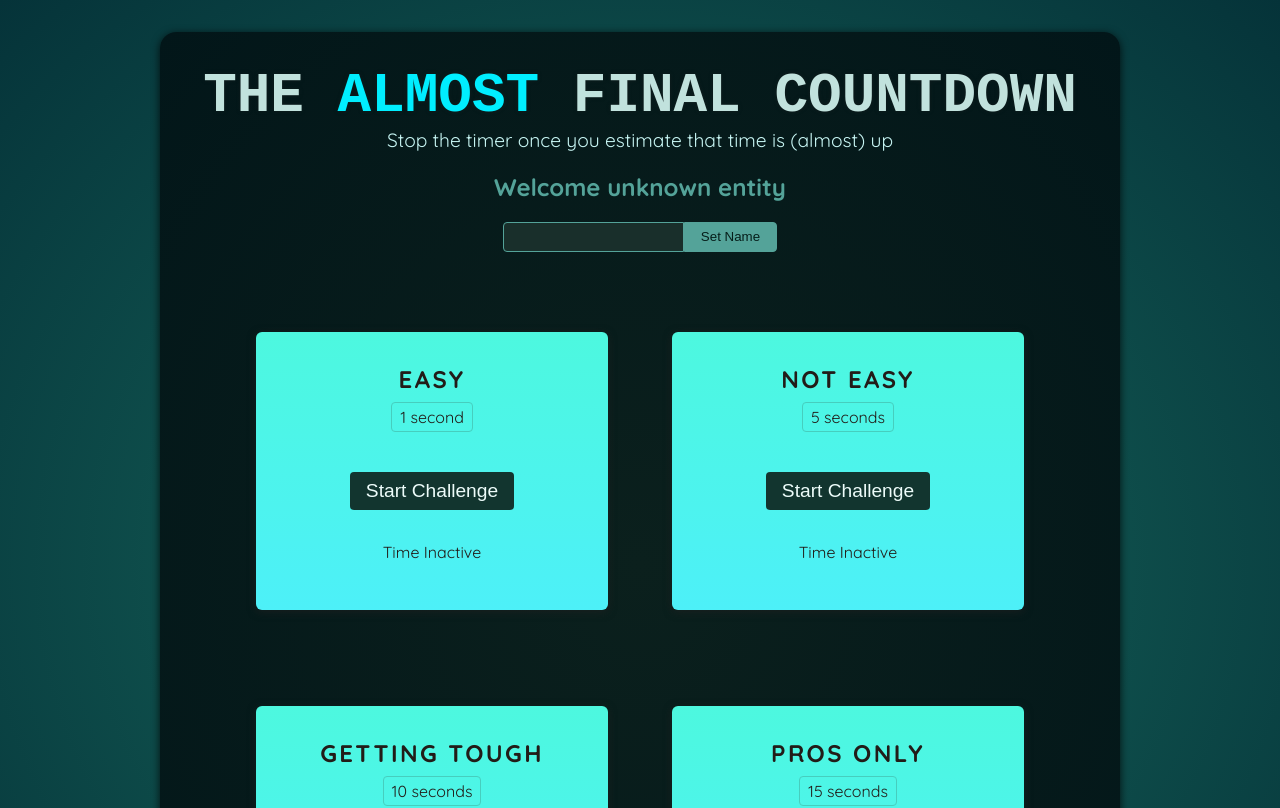
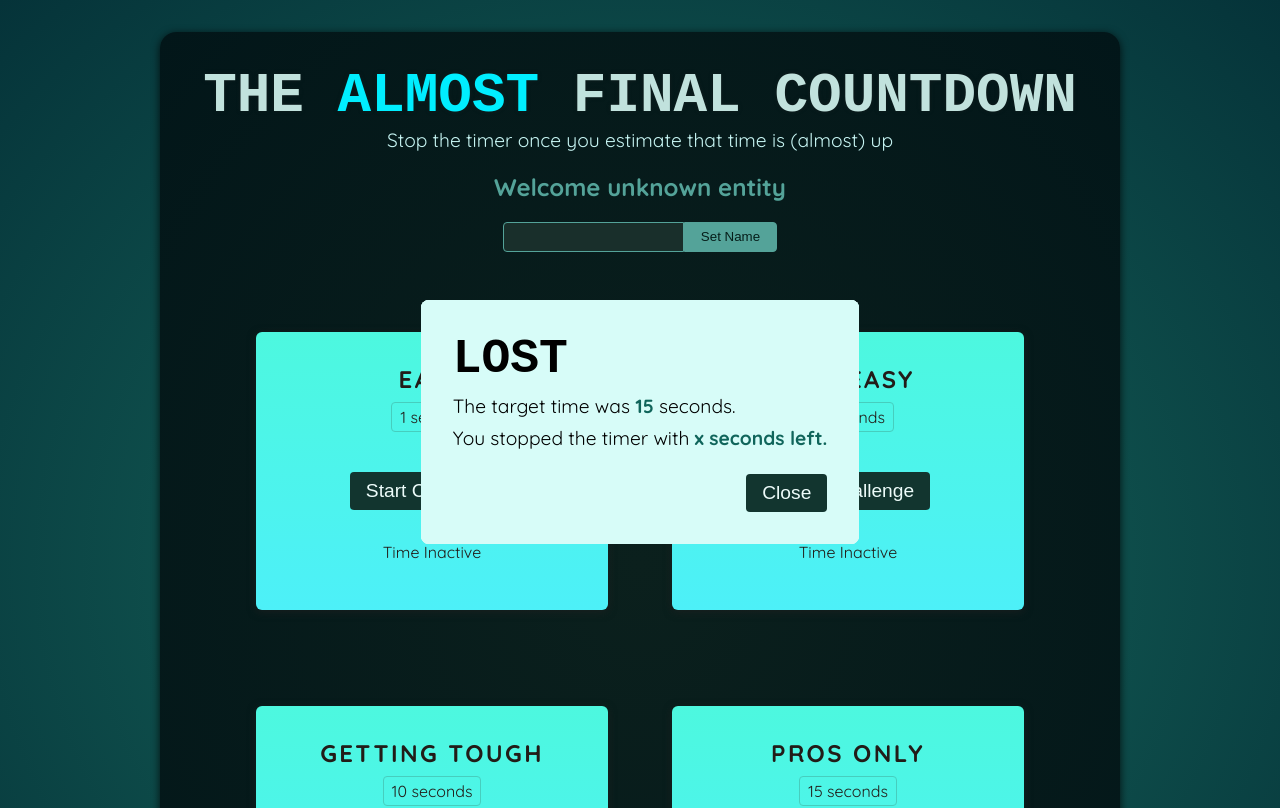
Before and after one commit to SreeragCV/countdown, a React (Vite) app: page / in a window 1280 px wide. Shown: the top 808 px of the page. Built offline with nearby package versions, Linux system fonts and the light colour scheme; a web font is replaced by a local one.

Commit message:
forwardRef used

```diff
--- /dev/null
+++ b/src/components/ResultModal.jsx
@@ -0,0 +1,20 @@
+import React, { forwardRef } from "react";
+
+const ResultModal = forwardRef( function ResultModal({ result, targetTime }, ref) {
+  return (
+    <dialog ref={ref} className="result-modal" open>
+      <h2>{result}</h2>
+      <p>
+        The target time was <strong>{targetTime}</strong> seconds.
+      </p>
+      <p>
+        You stopped the timer with <strong>x seconds left.</strong>
+      </p>
+      <form method="dialog">
+        <button>Close</button>
+      </form>
+    </dialog>
+  );
+})
+
+export default ResultModal;
--- a/src/components/TimerChallenge.jsx
+++ b/src/components/TimerChallenge.jsx
@@ -1,14 +1,17 @@
 import React, { useRef, useState } from "react";
+import ResultModal from "./ResultModal";
 
 export default function TimerChallenge({ title, targetTime }) {
   const [timeExpired, setTimeExpired] = useState(false);
   const [timerStarted, setTimerStarted] = useState(false);
 
   const timer = useRef();
+  const dialog = useRef();
 
   function handleStart() {
     timer.current = setTimeout(() => {
       setTimeExpired(true);
+      dialog.current.showModal();
     }, targetTime * 1000);
     setTimerStarted(true);
   }
@@ -20,9 +23,10 @@ export default function TimerChallenge({ title, targetTime }) {
   }
 
   return (
+    <>
+    <ResultModal targetTime={targetTime} ref={dialog} result='lost'/>
     <section className="challenge">
       <h2>{title}</h2>
-      {timeExpired && <p>You Lost</p>}
       <p className="challenge-time">
         {targetTime} second{targetTime > 1 ? "s" : ""}
       </p>
@@ -33,5 +37,6 @@ export default function TimerChallenge({ title, targetTime }) {
         {timerStarted ? "Time Is Running" : "Time Inactive"}
       </p>
     </section>
+    </>
   );
 }
```
